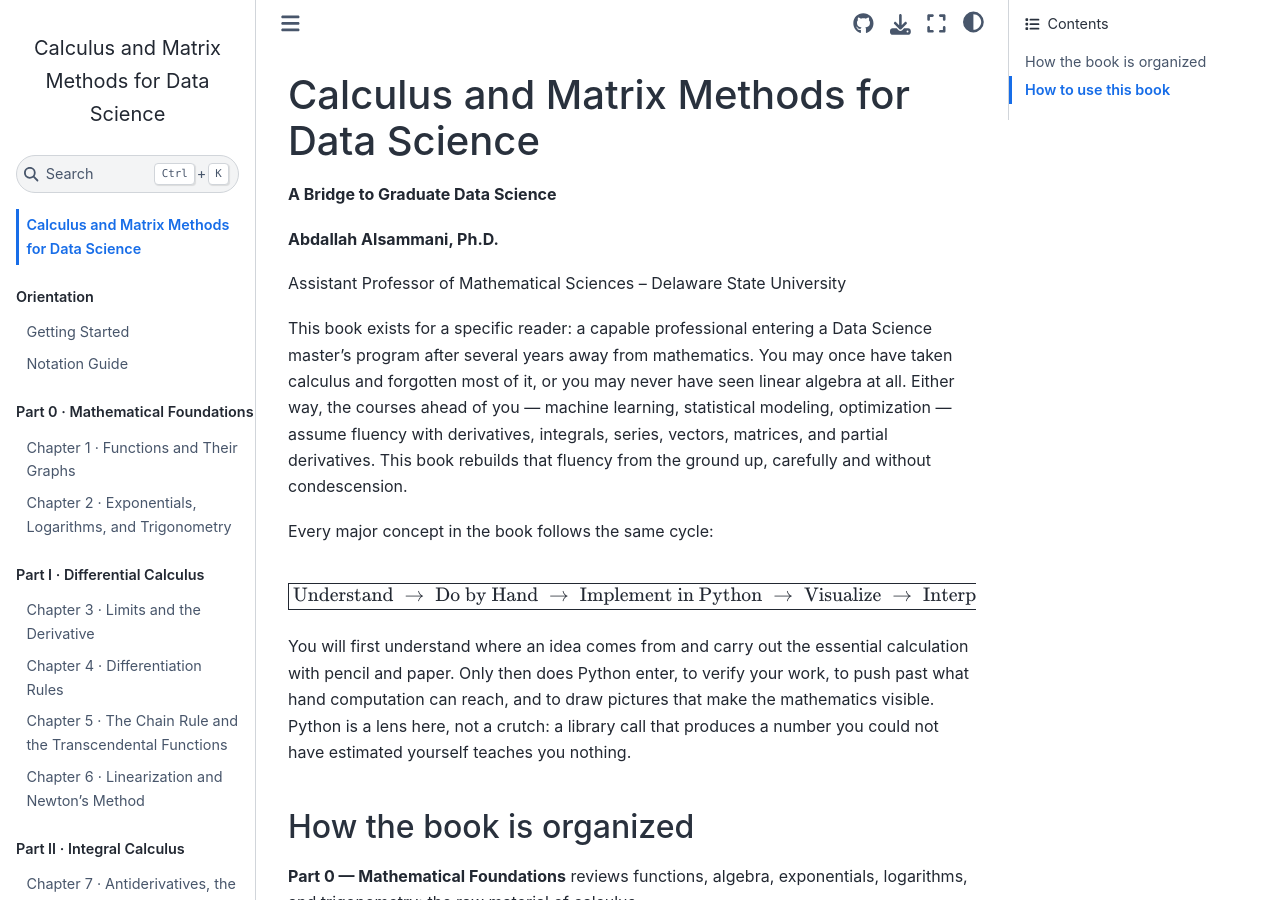
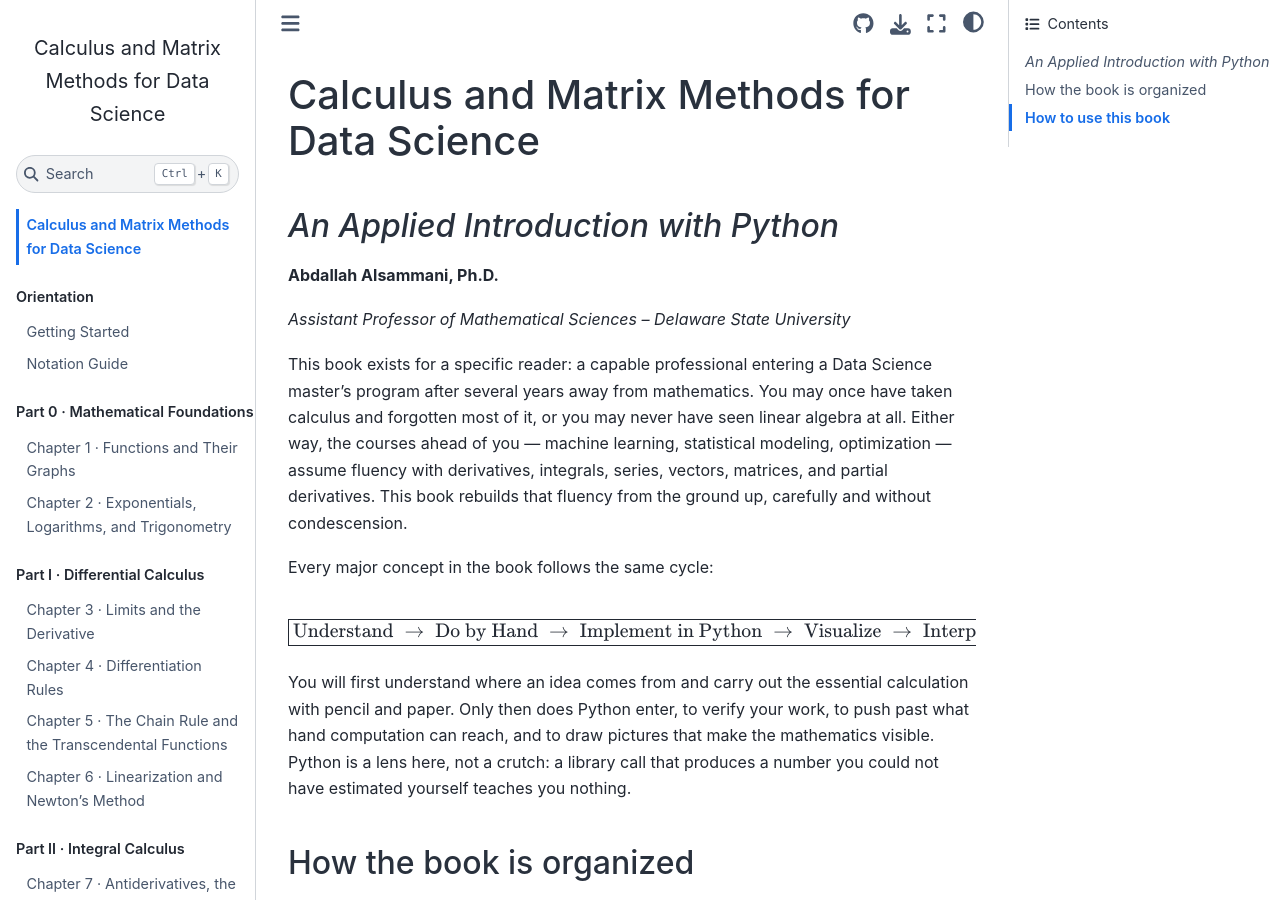
Before and after one commit to aalsammani/calculus4DS, a Jupyter Book: the page built from book/index.md, in a window 1280 px wide and 900 px high. Built offline with Jupyter Book 1.0.4 settings and Sphinx 7.4.7 and the Sphinx Book theme 1.1.4, drawn with Linux system fonts in a browser that asks for light colours; cross-references to code outside the pages are shown as plain code.

Commit message:
Update book content

```diff
--- a/book/index.md
+++ b/book/index.md
@@ -1,10 +1,10 @@
 # Calculus and Matrix Methods for Data Science
 
-**A Bridge to Graduate Data Science**
+## *An Applied Introduction with Python*
 
 **Abdallah Alsammani, Ph.D.**
 
-Assistant Professor of Mathematical Sciences -- Delaware State University
+*Assistant Professor of Mathematical Sciences -- Delaware State University*
 
 
 This book exists for a specific reader: a capable professional entering a Data Science master's program after several years away from mathematics. You may once have taken calculus and forgotten most of it, or you may never have seen linear algebra at all. Either way, the courses ahead of you — machine learning, statistical modeling, optimization — assume fluency with derivatives, integrals, series, vectors, matrices, and partial derivatives. This book rebuilds that fluency from the ground up, carefully and without condescension.
```
